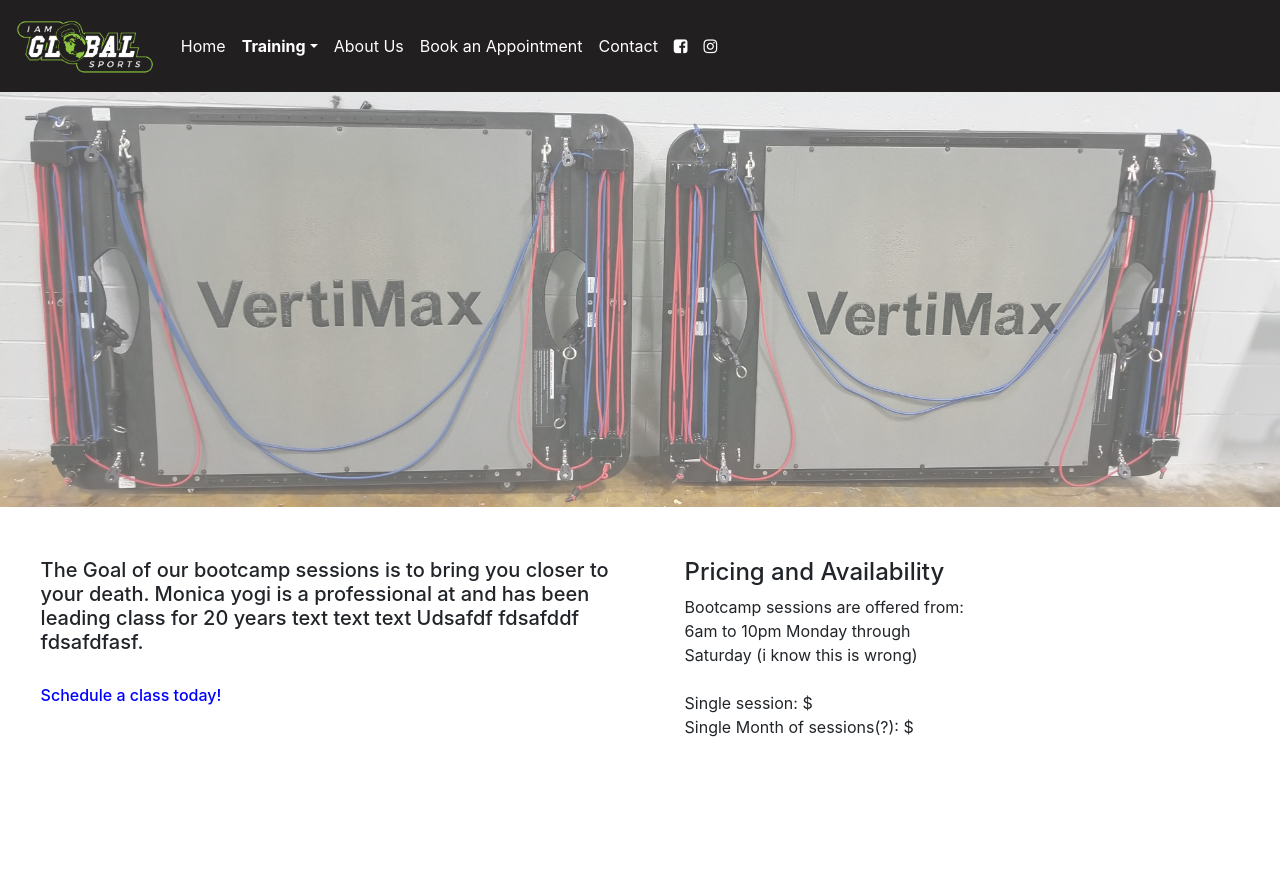
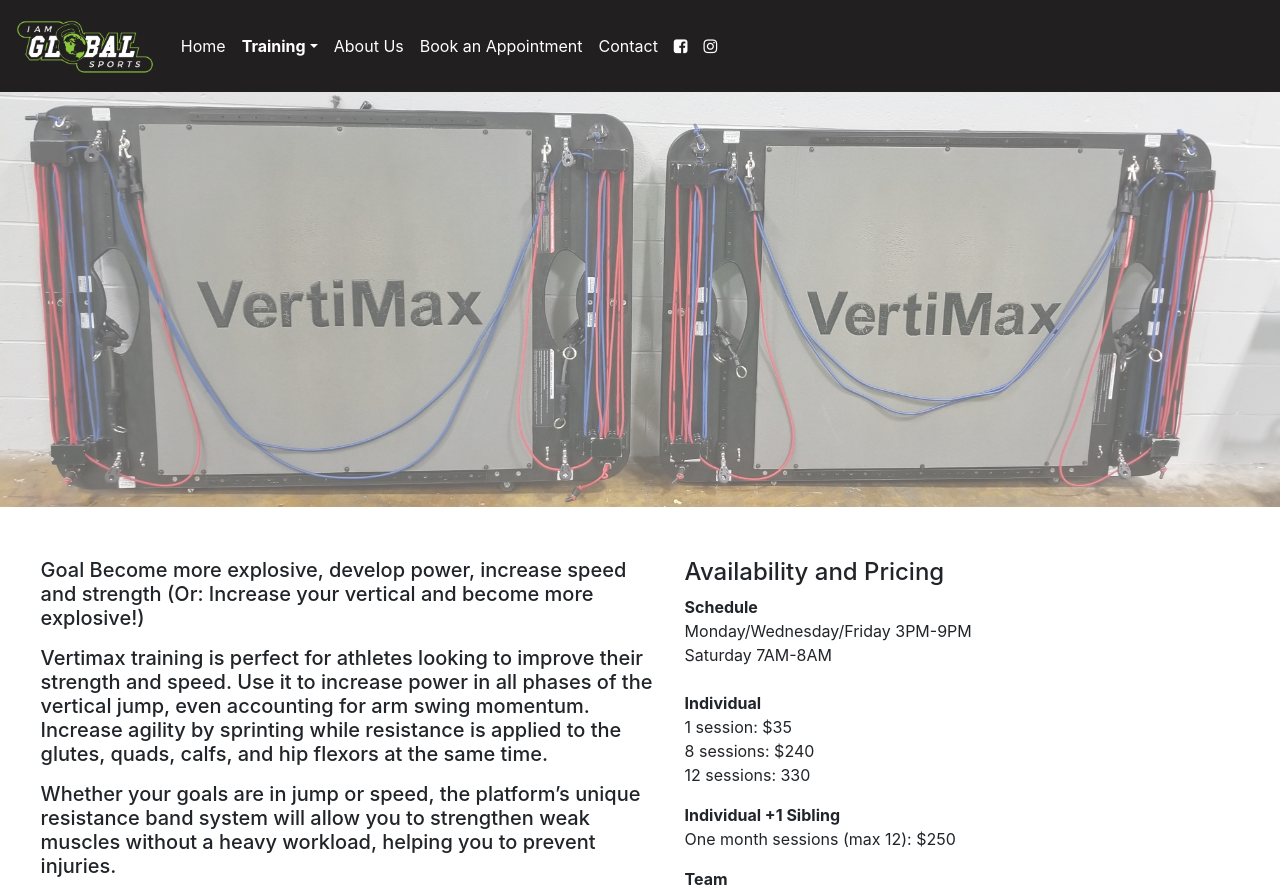
Before and after one commit to maggie-lagos/we-global, a React (Create React App) app: page /vertimax in a window 1280 px wide. Shown: the top 893 px of the page. Before the commit the page ends 800 px from the top, so only its background shows below. Built offline with nearby package versions, Linux system fonts and the light colour scheme.

Commit message:
desktop view vertimax description

```diff
--- a/src/Vertimax/index.js
+++ b/src/Vertimax/index.js
@@ -130,24 +130,63 @@
             <Row>
               <Col xs="8">
                 <h5>
-                  The Goal of our bootcamp sessions is to bring you closer to
-                  your death. Monica yogi is a professional at and has been
-                  leading class for 20 years text text text Udsafdf fdsafddf
-                  fdsafdfasf.
+                    <p>Goal
+                    Become more explosive, develop power, increase speed and strength
+                    (Or: Increase your vertical and become more explosive!)
+                    </p>
+
+                    <p>
+                    Vertimax training is perfect for athletes looking to improve their strength and speed. Use it to
+                    increase power in all phases of the vertical jump, even accounting for arm swing momentum.
+                    Increase agility by sprinting while resistance is applied to the glutes, quads, calfs, and hip
+                    flexors at the same time.
+                    </p>
+
+                    <p>
+                    Whether your goals are in jump or speed, the platform’s unique resistance band system will allow
+                    you to strengthen weak muscles without a heavy workload, helping you to prevent injuries.
+                    </p>
+
+                    <p>By scheduled appointment only. Each session is limited to 4 athletes. Reserve your spot now!</p>
                 </h5>
                 <br />
                 <h6 className="scheduleLink">Schedule a class today!</h6>
               </Col>
               <Col xs="4">
-                <h4>Pricing and Availability</h4>
-                <div>Bootcamp sessions are offered from: </div>{' '}
+                <h4>Availability and Pricing</h4>
+                  {/* <br></br> */}
+                  <div><b>Schedule </b></div>{' '}
                 <div>
                   {' '}
-                  6am to 10pm Monday through Saturday (i know this is wrong)
+                  Monday/Wednesday/Friday 3PM-9PM
+                  Saturday 7AM-8AM
                 </div>
                 <br />
-                <div>Single session: $</div>
-                <div>Single Month of sessions(?): $</div>
+                <div>
+                    <p>
+                        <b>Individual</b>
+                        <br></br>
+                        1 session: $35 <br></br>
+                        8 sessions: $240 <br></br>
+                        12 sessions: 330 <br></br>
+                    </p>
+                </div>
+                <div>
+                    <p>
+                        <b>Individual +1 Sibling</b>
+                        <br></br>
+                        One month sessions (max 12): $250
+                    </p>
+                </div>
+                <div>
+                    <p>
+                        <b>Team</b>
+                        <br></br>
+                        One month sessions (max 12): $100 <br></br>
+                        <i>Minimum of 4 players per session required.</i>
+                    </p>
+                </div>
+                <div>Other packages available upon request.</div>
               </Col>
             </Row>
             <br />
@@ -162,10 +201,18 @@
             <Row>
               <Col xs="12">
                 <h5>
-                  The Goal of our bootcamp sessions is to bring you closer to
-                  your death. Monica yogi is a professional at and has been
-                  leading class for 20 years text text text Udsafdf fdsafddf
-                  fdsafdfasf.
+                    Goal: Become more explosive, develop power, increase speed and strength
+                    Or: Increase your vertical and become more explosive!
+
+                    Vertimax training is perfect for athletes looking to improve their strength and speed. Use it to
+                    increase power in all phases of the vertical jump, even accounting for arm swing momentum.
+                    Increase agility by sprinting while resistance is applied to the glutes, quads, calfs, and hip
+                    flexors at the same time.
+
+                    Whether your goals are in jump or speed, the platform’s unique resistance band system will allow
+                    you to strengthen weak muscles without a heavy workload, helping you to prevent injuries.
+
+                    By scheduled appointment only. Each session is limited to 4 athletes. Reserve your spot now!
                 </h5>
                 <br />
                 <h6 className="scheduleLink">Schedule a class today!</h6>
```
Also changed, not shown: src/images/strength.jpg (renamed from src/images/strength.JPG).
